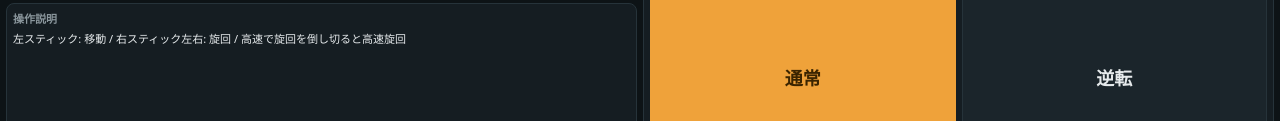
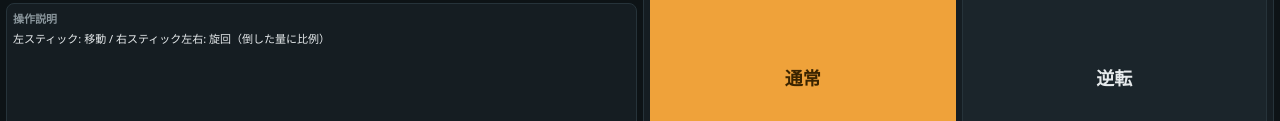
Before and after one commit to shimazakiseita-hash/Phone_Controller, a plain HTML site: page web/tudarobo-console.html in a window 1280 px wide. Shown: the part 532-653 px from the top of the page. Drawn offline with Linux system fonts and the light colour scheme.

Commit message:
ステア基板の新CAN仕様に合わせて説明と確認手順を更新

```diff
--- a/web/tudarobo-console.html
+++ b/web/tudarobo-console.html
@@ -78,7 +78,7 @@ p{font-size:14px;line-height:1.8;margin:0}
 <h2>足回り 逆転</h2>
 <div class="controls"><button id="normal" type="button">通常</button><button id="reverse" type="button">逆転</button></div>
 </section>
-<section id="help" class="panel"><h2>操作説明</h2><p>左スティック: 移動 / 右スティック左右: 旋回 / 高速で旋回を倒し切ると高速旋回</p></section>
+<section id="help" class="panel"><h2>操作説明</h2><p>左スティック: 移動 / 右スティック左右: 旋回（倒した量に比例）</p></section>
 </main>
 <script>
 'use strict';
```
Also changed, not shown: 2 other files.
